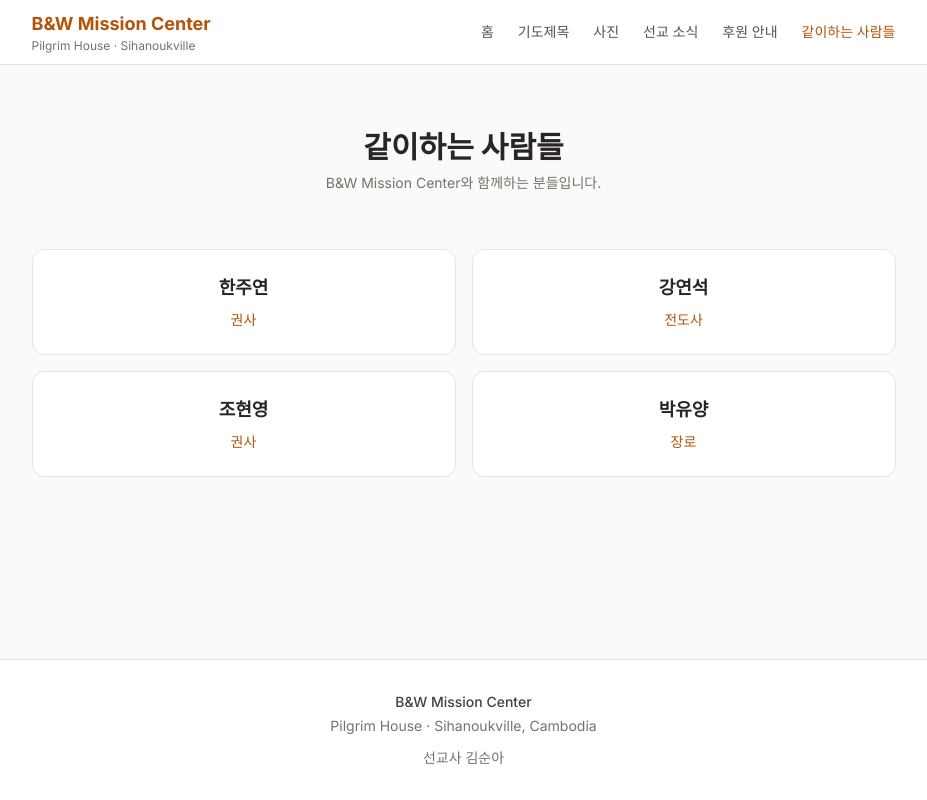
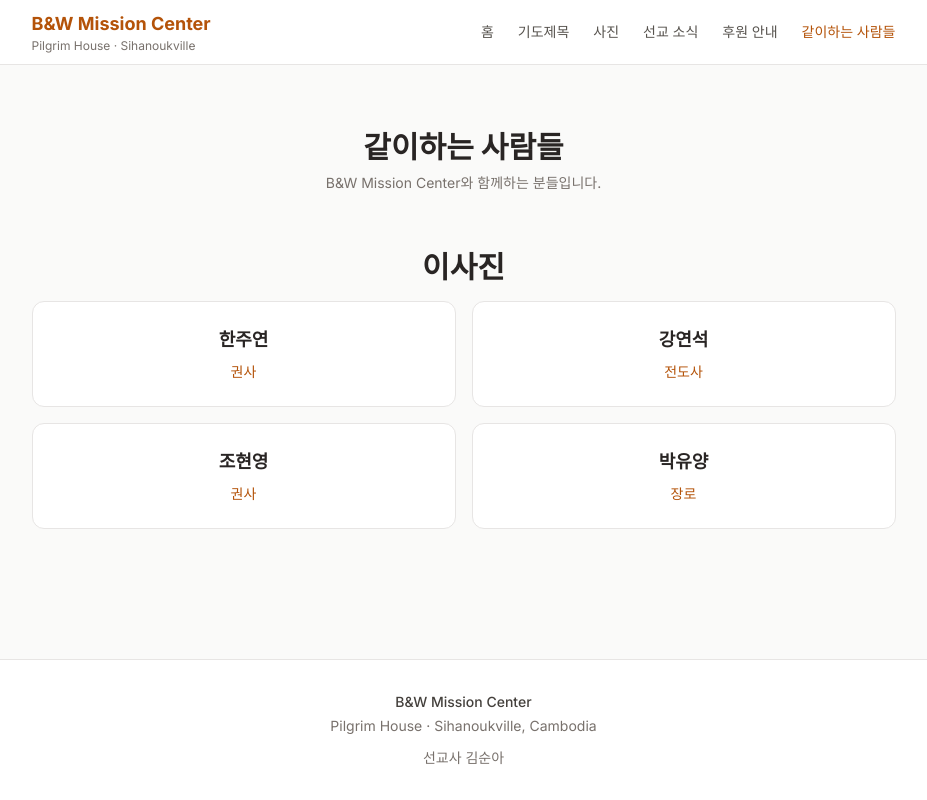
Before and after one commit to yevgnenll/pilgrim-house, a Next.js app: page /people in a window 1280 px wide. Shown: the whole page, without its empty margins (169-1096 px from the left). Built offline with nearby package versions, Linux system fonts and the light colour scheme.

Commit message:
chore: 리스트 이름 추가

```diff
--- a/src/components/people/PeopleList.tsx
+++ b/src/components/people/PeopleList.tsx
@@ -22,7 +22,9 @@ export default function PeopleList() {
   const [shuffled] = useState(() => shuffle(members))
 
   return (
-    <section className="grid gap-4 sm:grid-cols-2">
+    <section>
+      <h1 className="text-3xl font-bold text-stone-800 mb-4 text-center">이사진</h1>
+      <div className="grid gap-4 sm:grid-cols-2">
       {shuffled.map(({ name, title }) => (
         <div
           key={name}
@@ -32,6 +34,7 @@ export default function PeopleList() {
           <span className="text-sm text-amber-700 font-medium">{title}</span>
         </div>
       ))}
+      </div>
     </section>
   )
 }
```
